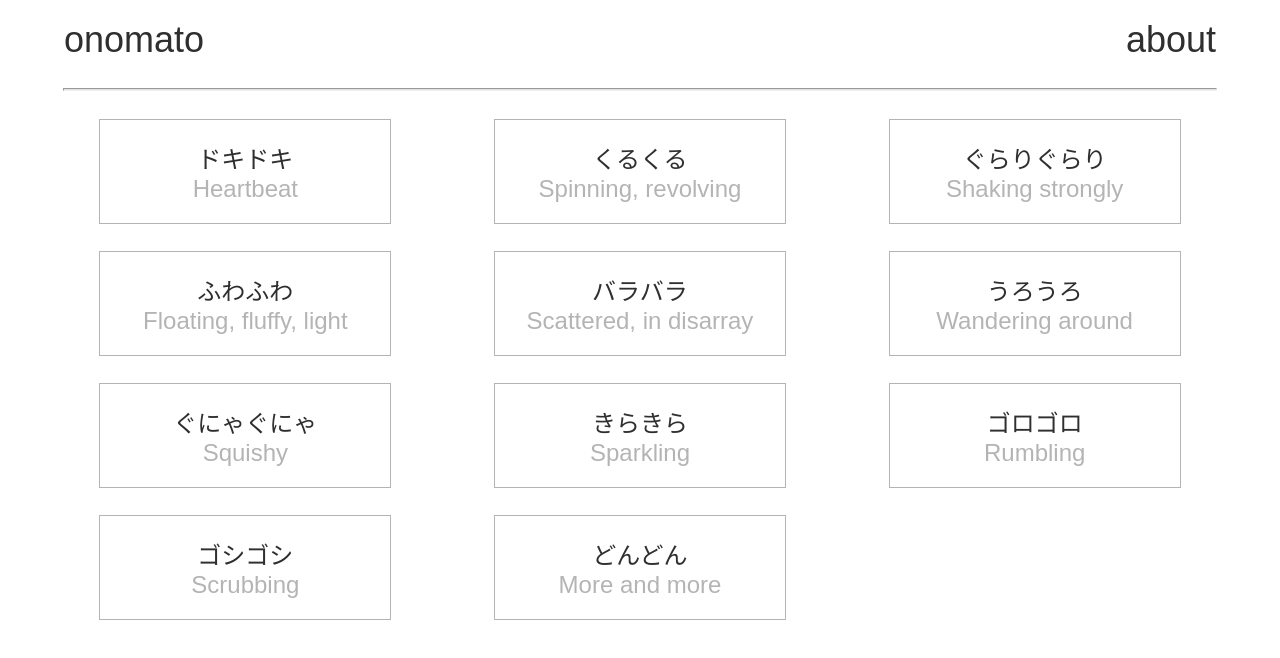
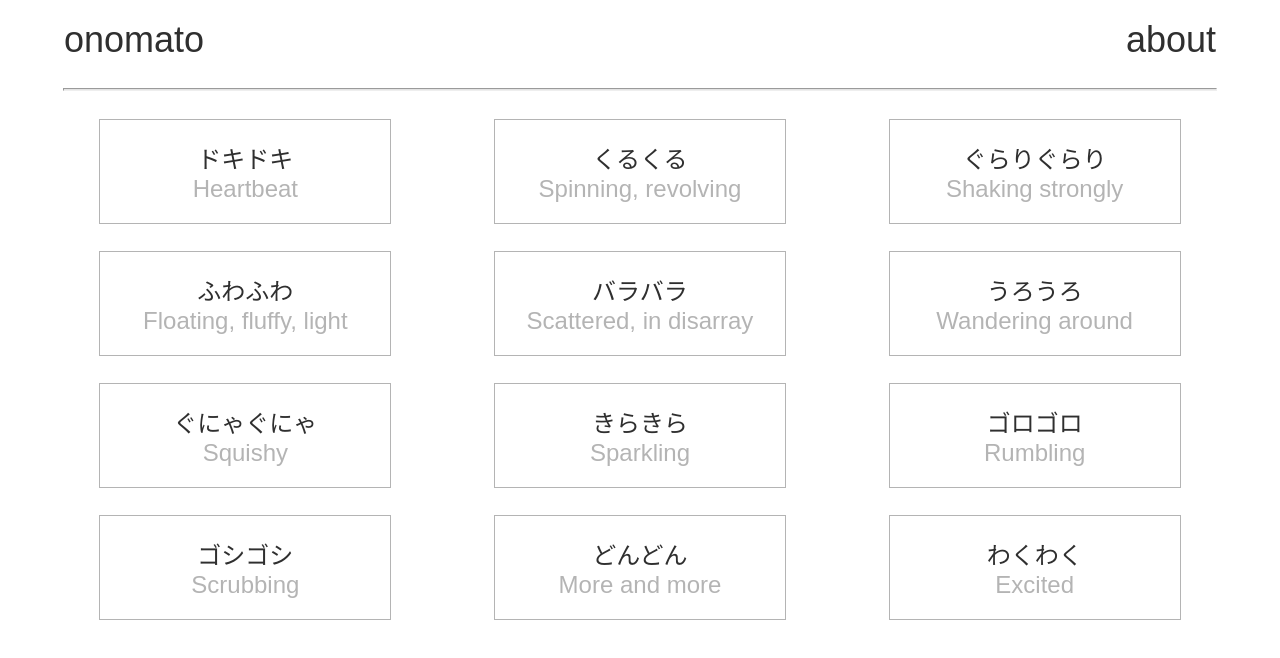
Before and after one commit to leedoughty/japanese-onomatopoeia, a React (Create React App) app: page / in a window 1280 px wide. Shown: the top 658 px of the page. Built offline with nearby package versions, Linux system fonts and the light colour scheme.

Commit message:
Add wakuwaku component

```diff
--- a/src/japaneseOnomatopoeia.json
+++ b/src/japaneseOnomatopoeia.json
@@ -119,5 +119,16 @@
         "sentenceMeaning": "If you study Japanese every day, you will get better and better."
       }
     ]
+  },
+  {
+    "id": "wakuwaku",
+    "word": "わくわく",
+    "meaning": "Excited",
+    "sentences": [
+      {
+        "sentence": "私はわくわくしています",
+        "sentenceMeaning": "I am excited!"
+      }
+    ]
   }
 ]
--- /dev/null
+++ b/src/word-animations/Wakuwaku.js
@@ -0,0 +1,11 @@
+import React from "react";
+
+function Wakuwaku() {
+  return (
+    <div>
+      <h1>わくわく</h1>
+    </div>
+  );
+}
+
+export default Wakuwaku;
--- a/src/word-animations/WordAnimationMap.js
+++ b/src/word-animations/WordAnimationMap.js
@@ -12,6 +12,7 @@ const WordAnimationComponents = {
   gorogoro: WordAnimations.Gorogoro,
   goshigoshi: WordAnimations.Goshigoshi,
   dondon: WordAnimations.Dondon,
+  wakuwaku: WordAnimations.Wakuwaku,
 };
 
 export default WordAnimationComponents;
--- a/src/word-animations/index.js
+++ b/src/word-animations/index.js
@@ -9,3 +9,4 @@ export { default as Kirakira } from "./Kirakira";
 export { default as Gorogoro } from "./Gorogoro";
 export { default as Goshigoshi } from "./Goshigoshi";
 export { default as Dondon } from "./Dondon";
+export { default as Wakuwaku } from "./Wakuwaku";
```
